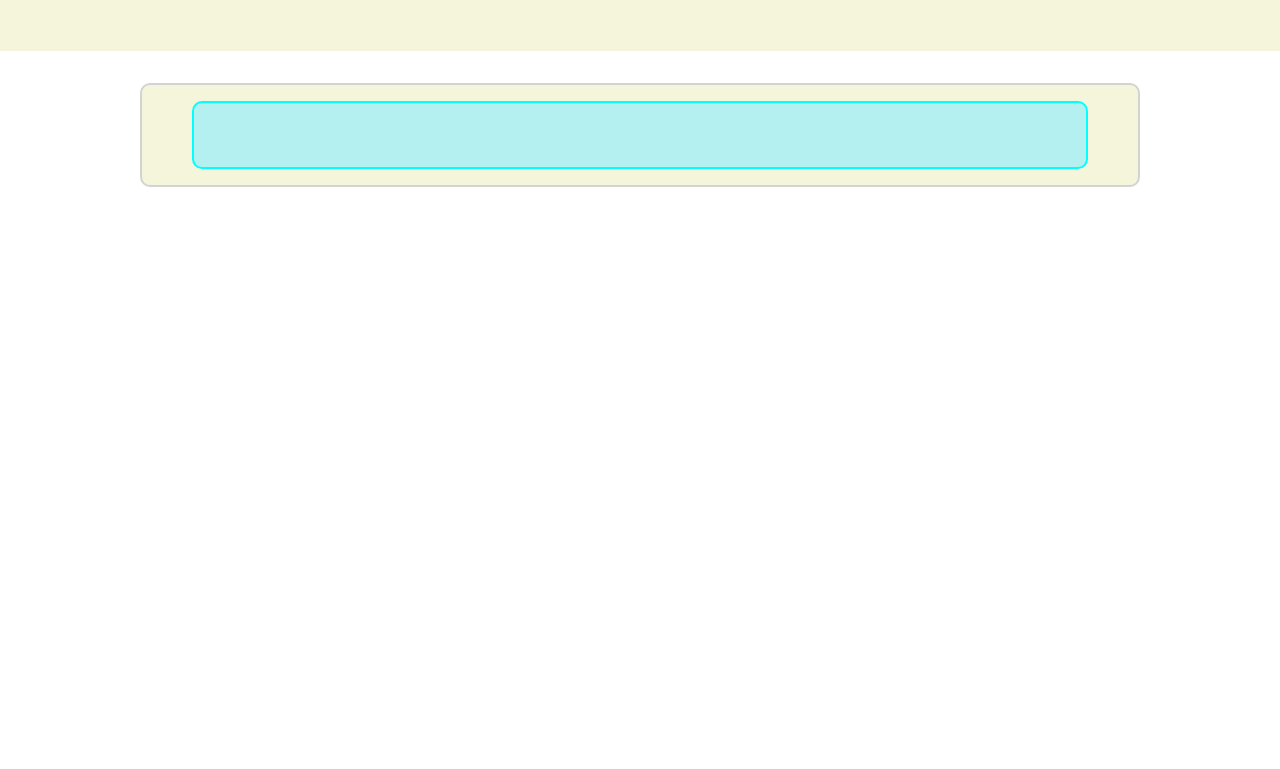
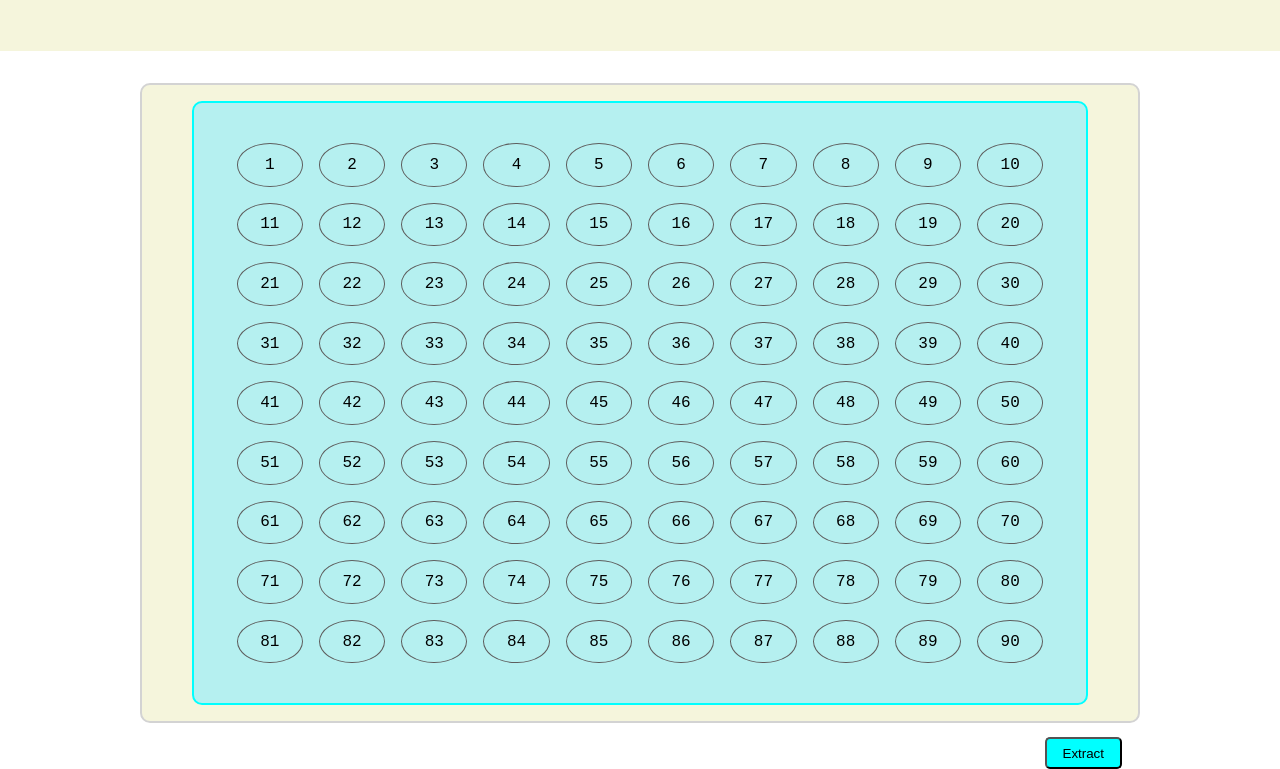
Before and after one commit to MarcoCipolletta/U1-W3-D4---Tombola, a plain HTML site: page index.html in a window 1280 px wide. Shown: the part 109-878 px from the top of the page. Before the commit the page ends 800 px from the top, so only its background shows below. Drawn offline with Linux system fonts and the light colour scheme.

Commit message:
fixed the css. done the task1 of js file

```diff
--- a/assets/css/style.css
+++ b/assets/css/style.css
@@ -38,11 +38,10 @@ h1 {
 
 .number {
   display: inline-block;
-  width: 10%;
-  padding: 1.6rem 1rem;
-  font-size: 1.5rem;
+  width: 8%;
+  padding: 0.8rem;
   border: 1px solid rgb(94, 94, 94);
-  margin-block: 0.5rem;
+  margin: 0.5rem 0.5rem;
   border-radius: 50%;
 }
 
--- a/assets/js/script.js
+++ b/assets/js/script.js
@@ -1,11 +1,25 @@
 // mi salvo tutte le variabili generali
 
-const boardContainer = document.getElementById("board-container");
+const boardContainer = document.querySelector(".board-container");
 const board = document.getElementById("board");
 
-// 1) Creare le 90 celle della tombola
+// 1) Creare le 90 celle della tombola ed il bottone per estrarre i numeri
+const createBoard = () => {
+  for (let i = 1; i <= 90; i++) {
+    const div = document.createElement("div");
+    div.className = "number";
+    const h3 = document.createElement("h3");
+    h3.innerText = i;
+    div.appendChild(h3);
+    board.appendChild(div);
+  }
+  const extractButton = document.createElement("button");
+  extractButton.id = "extract-number";
+  extractButton.innerText = "Extract";
+  boardContainer.appendChild(extractButton);
+};
 
-// 2) Creare un bottone per l' estrazione di un numero random da 1 a 90
+// 2) Creare la funzione per l' estrazione di un numero random da 1 a 90 per il bottone
 
 // 3) Evidenziare la cella corrispondente al numero estratto
 
@@ -16,3 +30,7 @@ const board = document.getElementById("board");
 // 6-EXTRA) Creare una tabella da 24 celle con numeri random, che si comporterà come il tabellone principale
 
 // 7-EXTRA) Permettere all' utente di selezionare quante tabelline avere e generarle a schermo all' inizio della partita
+
+window.onload = () => {
+  createBoard();
+};
```
